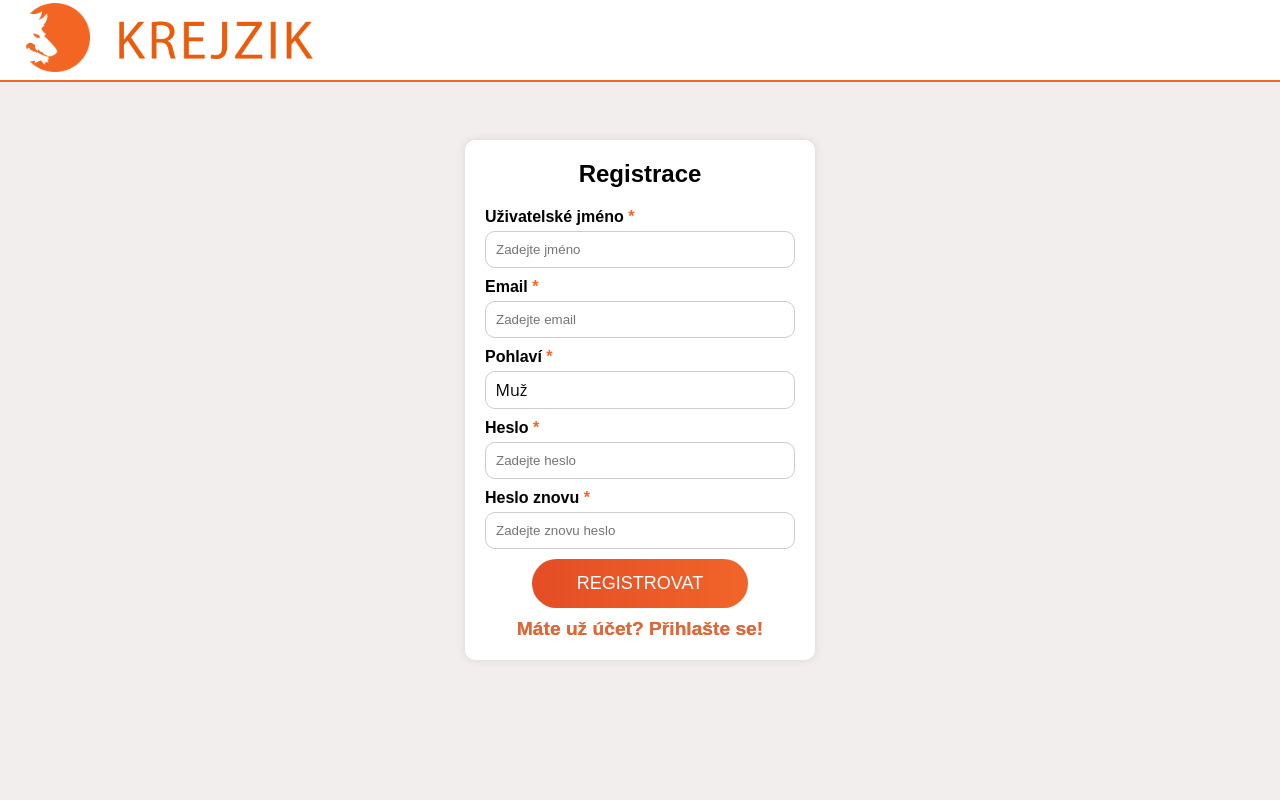
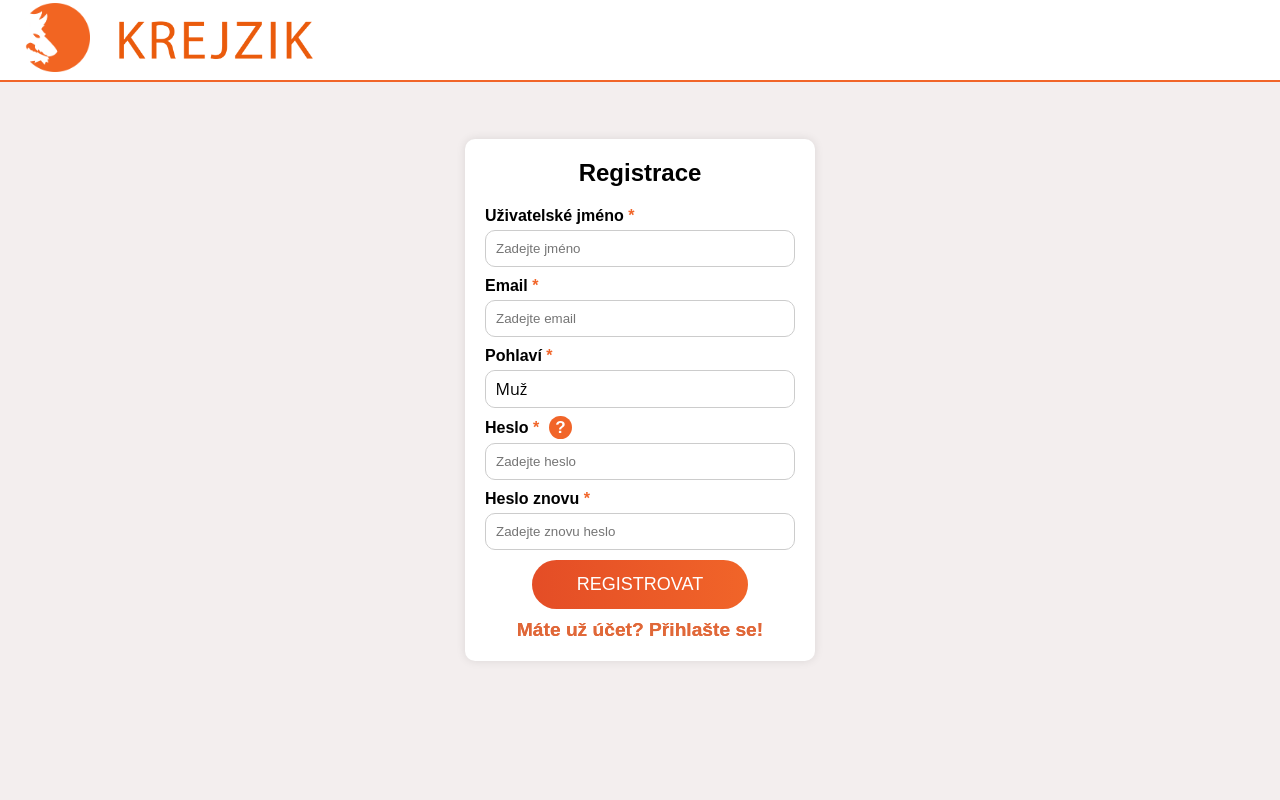
Before and after one commit to simyxx/Krejzik, a PHP site: page /signup.php in a window 1280 px wide. Run offline with PHP 8.4, Linux system fonts and the light colour scheme.

Commit message:
Add files via upload

```diff
--- a/signup.php
+++ b/signup.php
@@ -76,7 +76,7 @@
                 </div>
 
                 <div class="input-container">
-                    <label for="heslo">Heslo <span class="hvezda"> *</span></label>
+                    <label for="heslo">Heslo <span class="hvezda"> *</span><span class="tooltip" data-tooltip="Heslo musí obsahovat alespoň 8 znaků, velká a malá písmena a číslo.">?</span></label>
                     <input type="password" id="password" name="password" placeholder="Zadejte heslo" autocomplete="off">
                 </div>
 
--- a/styles.css
+++ b/styles.css
@@ -309,6 +309,50 @@ a{
 .new-feed {
     margin-top: 10px;
 }
+.tooltip{
+    position: relative;
+    background: #F16529;
+    color: white;
+    margin-left: 10px;
+    padding: 2px 6px;
+    border-radius: 100%;
+    font-size: 17px;
+    cursor: help;
+    text-align: center;
+}
+
+.tooltip::before, .tooltip::after{
+    position: absolute;
+    left: 50%;
+    opacity: 0;
+    transition: all ease 0.3s;
+}
+
+.tooltip::before{
+    content: "";
+    border-width: 10px 8px 0 8px;
+    border-style: solid;
+    border-color: #F16529 transparent transparent transparent;
+    top: -20px;
+    margin-left: -8px;
+}
+
+.tooltip::after{
+    content: attr(data-tooltip);
+    background: #F16529;
+    top: -20px;
+    transform: translateY(-100%);
+    font-size: 14px;
+    margin-left: -85px;
+    width: 300px;
+    border-radius: 30px;
+    color: #eee;
+    padding: 14px;
+}
+.tooltip:hover::before, .tooltip:hover::after{
+    opacity: 1;
+}
+
 button{
     border: 0px solid transparent;
     background-image: linear-gradient(to right, #E44D26 0%, #F16529  51%, #E44D26  100%);
```
